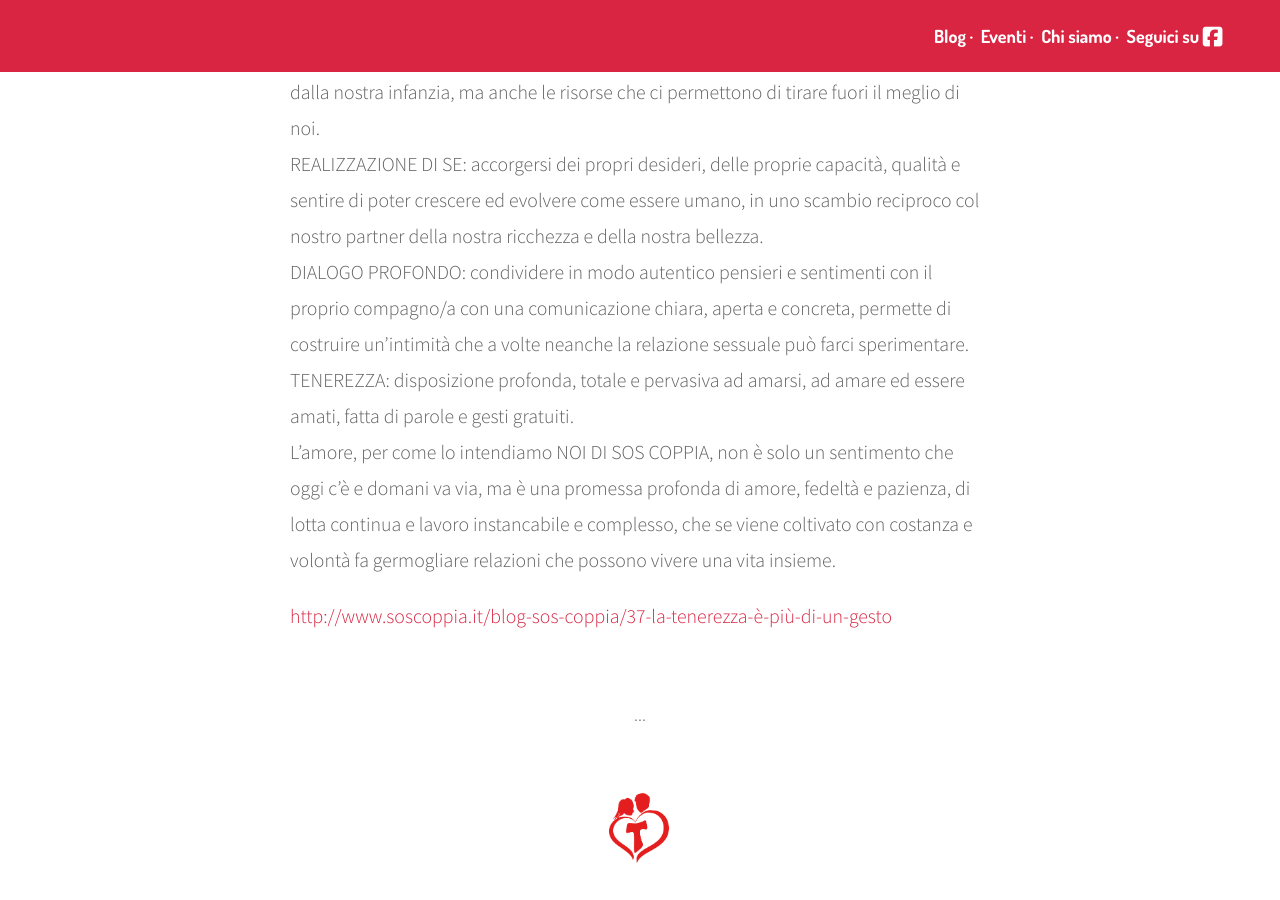
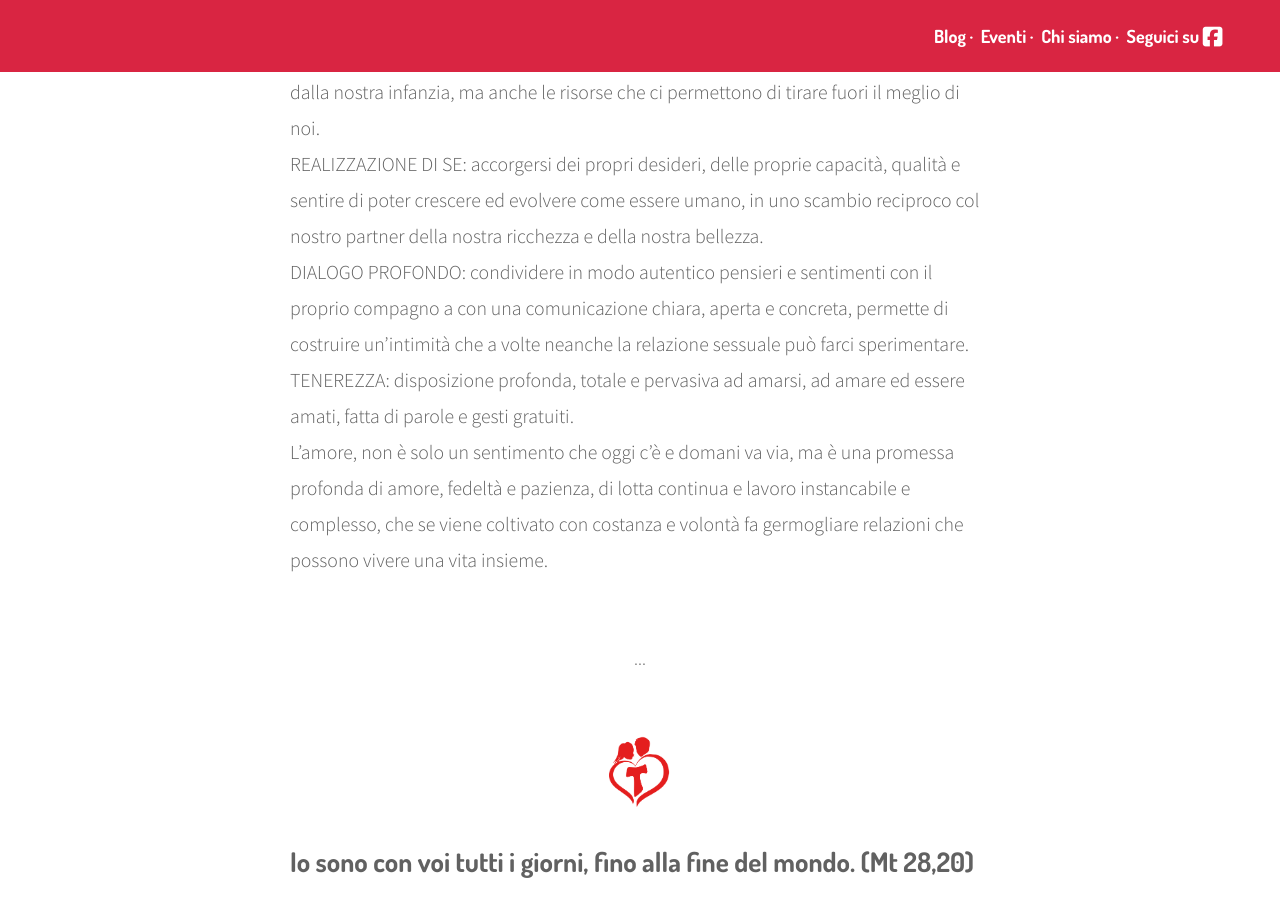
Before and after one commit to amatiperamare/amatiperamare.github.io, a Jekyll site: the page built from _posts/2016-07-27-la-tenerezza-più-di-un- gesto.markdown, in a window 1280 px wide and 900 px high, scrolled down 2520 px. Built offline with Jekyll 4.4.1, drawn with Linux system fonts in a browser that asks for light colours; nearby versions of some CDN libraries.

Commit message:
Updated La Tenerezza Più Di Un  Gesto

```diff
--- a/_posts/2016-07-27-la-tenerezza-più-di-un- gesto.markdown
+++ b/_posts/2016-07-27-la-tenerezza-più-di-un- gesto.markdown
@@ -20,8 +20,6 @@
 
 IDENTITA': consapevolezza di chi sono io, della mia storia, delle ferite che ci portiamo dalla nostra infanzia, ma anche le risorse che ci permettono di tirare fuori il meglio di noi.\
 REALIZZAZIONE DI SE: accorgersi dei propri desideri, delle proprie capacità, qualità e sentire di poter crescere ed evolvere come essere umano, in uno scambio reciproco col nostro partner della nostra ricchezza e della nostra bellezza.\
-DIALOGO PROFONDO: condividere in modo autentico pensieri e sentimenti con il proprio compagno/a con una comunicazione chiara, aperta e concreta, permette di costruire un'intimità che a volte neanche la relazione sessuale può farci sperimentare.\
+DIALOGO PROFONDO: condividere in modo autentico pensieri e sentimenti con il proprio compagno a con una comunicazione chiara, aperta e concreta, permette di costruire un'intimità che a volte neanche la relazione sessuale può farci sperimentare.\
 TENEREZZA: disposizione profonda, totale e pervasiva ad amarsi, ad amare ed essere amati, fatta di parole e gesti gratuiti.\
-L'amore, per come lo intendiamo NOI DI SOS COPPIA, non è solo un sentimento che oggi c'è  e domani va via, ma è una promessa profonda di amore, fedeltà e pazienza, di lotta continua e lavoro instancabile e complesso, che se viene coltivato con costanza e volontà fa germogliare relazioni che possono vivere una vita insieme.
-
-[http://www.soscoppia.it/blog-sos-coppia/37-la-tenerezza-è-più-di-un-gesto](http://www.soscoppia.it/blog-sos-coppia/37-la-tenerezza-è-più-di-un-gesto)
+L'amore, non è solo un sentimento che oggi c'è  e domani va via, ma è una promessa profonda di amore, fedeltà e pazienza, di lotta continua e lavoro instancabile e complesso, che se viene coltivato con costanza e volontà fa germogliare relazioni che possono vivere una vita insieme.
```
